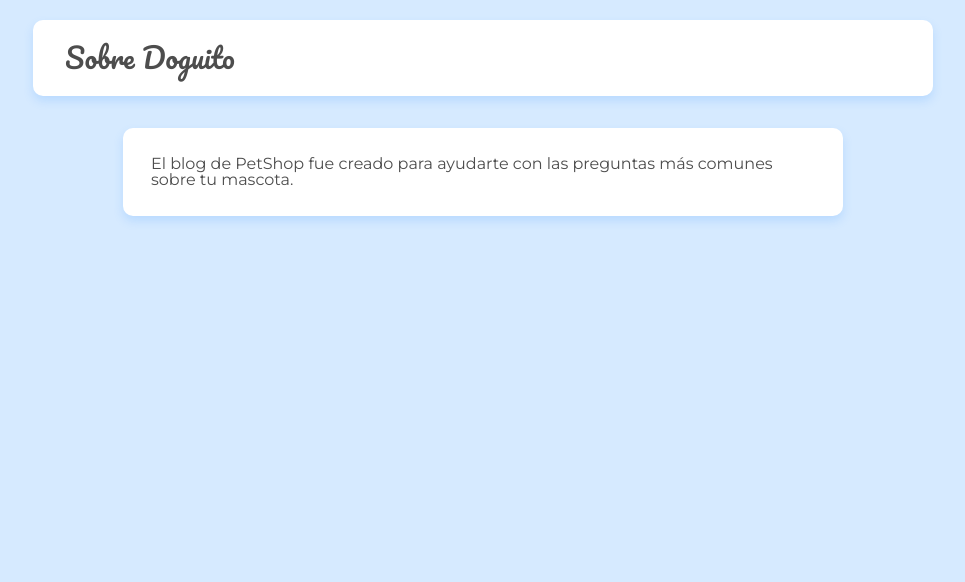
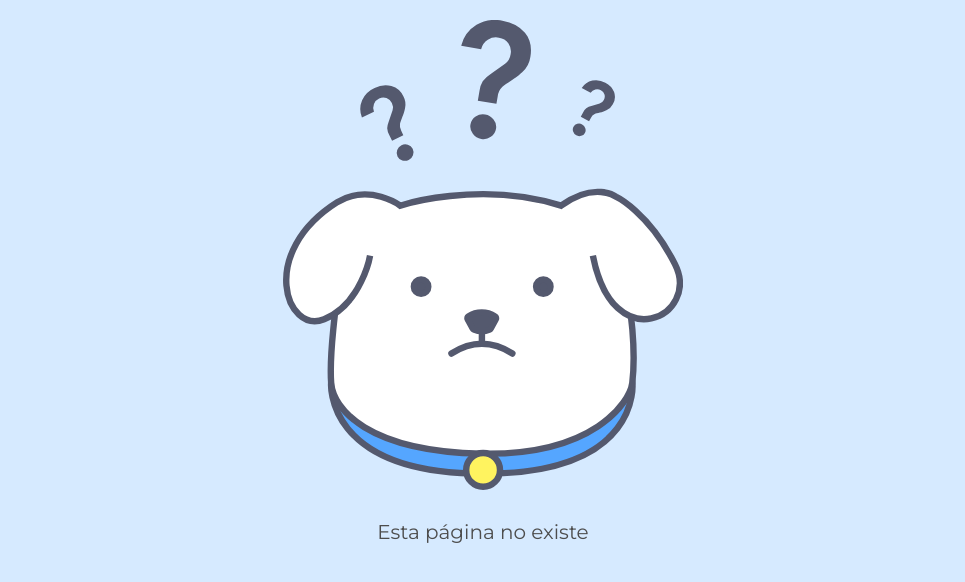
Before and after one commit to EdwinDC-ux/Oracle-Next-Education-FrontEnd-G5, a React (Create React App) app in the folder 11__react-router__navegacion-en-una-spa/: page /posts/1 in a window 1280 px wide. Shown: the top 582 px of the page, without its empty margins (157-1122 px from the left). Built offline with nearby package versions, Linux system fonts and the light colour scheme.

Commit message:
:heavy_plus_sign: ADD: Error 404

```diff
--- a/11__react-router__navegacion-en-una-spa/src/App.js
+++ b/11__react-router__navegacion-en-una-spa/src/App.js
@@ -2,23 +2,20 @@
 import './assets/css/componentes/card.css';
 import Home from './pages/Home';
 import Sobre from './pages/Sobre';
+import Page404 from './pages/Page404';
+
+import { BrowserRouter as Router, Routes, Route } from 'react-router-dom';
 
 function App() {
 
-  const location = window.location.pathname;
-  console.log(location);
-
-  const Router = () => {
-    if (location === '/') {
-      return <Home />;
-    } else {
-      return <Sobre />;
-    }
-  }
   return (
-    <>
-      {Router()}
-    </>
+    <Router>
+      <Routes>
+        <Route path='/' element={<Home />} />
+        <Route path='/sobre' element={<Sobre />} />
+        <Route path='*' element={<Page404 />} />
+      </Routes>
+    </Router>
   );
 }
 
--- /dev/null
+++ b/11__react-router__navegacion-en-una-spa/src/pages/Page404.jsx
@@ -0,0 +1,13 @@
+import image from '../assets/img/doguito404.svg';
+import '../assets/css/404.css';
+
+function Page404() {
+    return (
+        <main className='container flex flex--center flex--column'>
+            <img className='dog-image' src={image} alt='Doguito' />
+            <p className='notfound-text'>Esta página no existe</p>
+        </main>
+    );
+}
+
+export default Page404;
```
